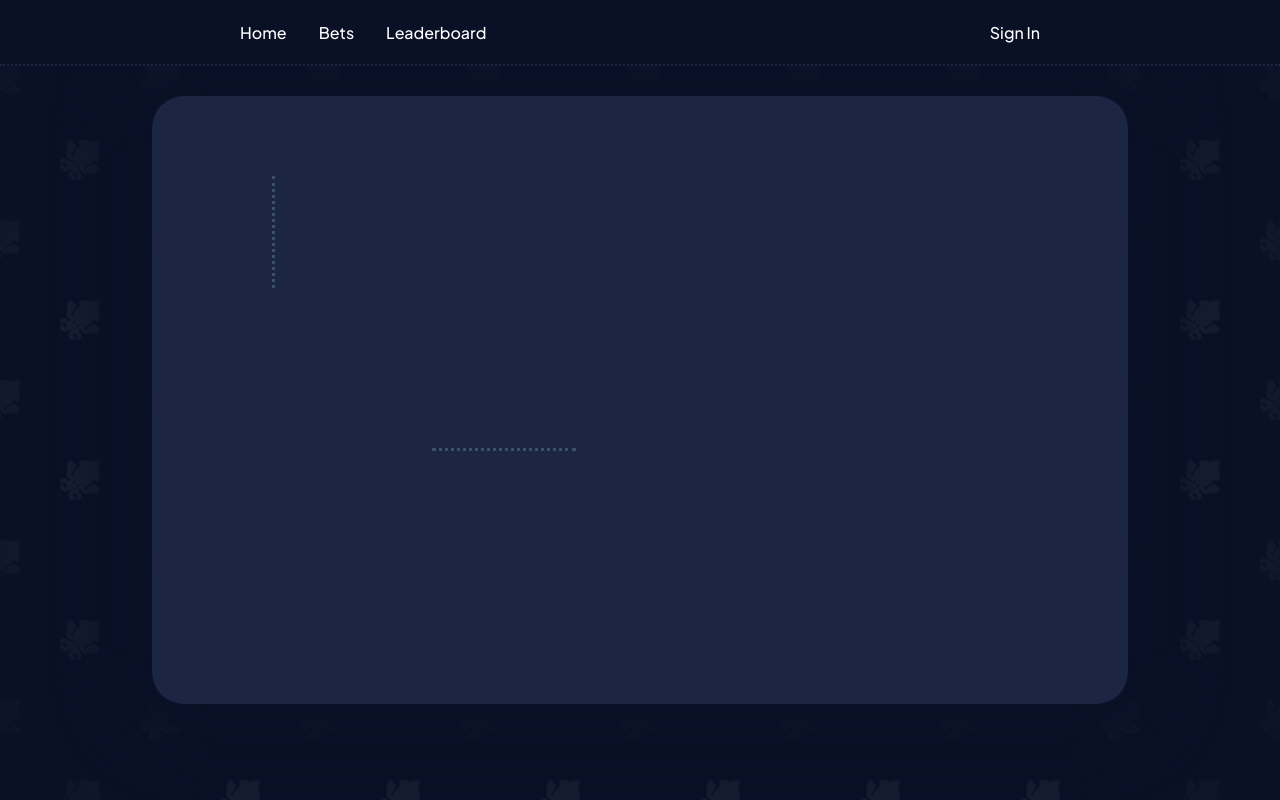
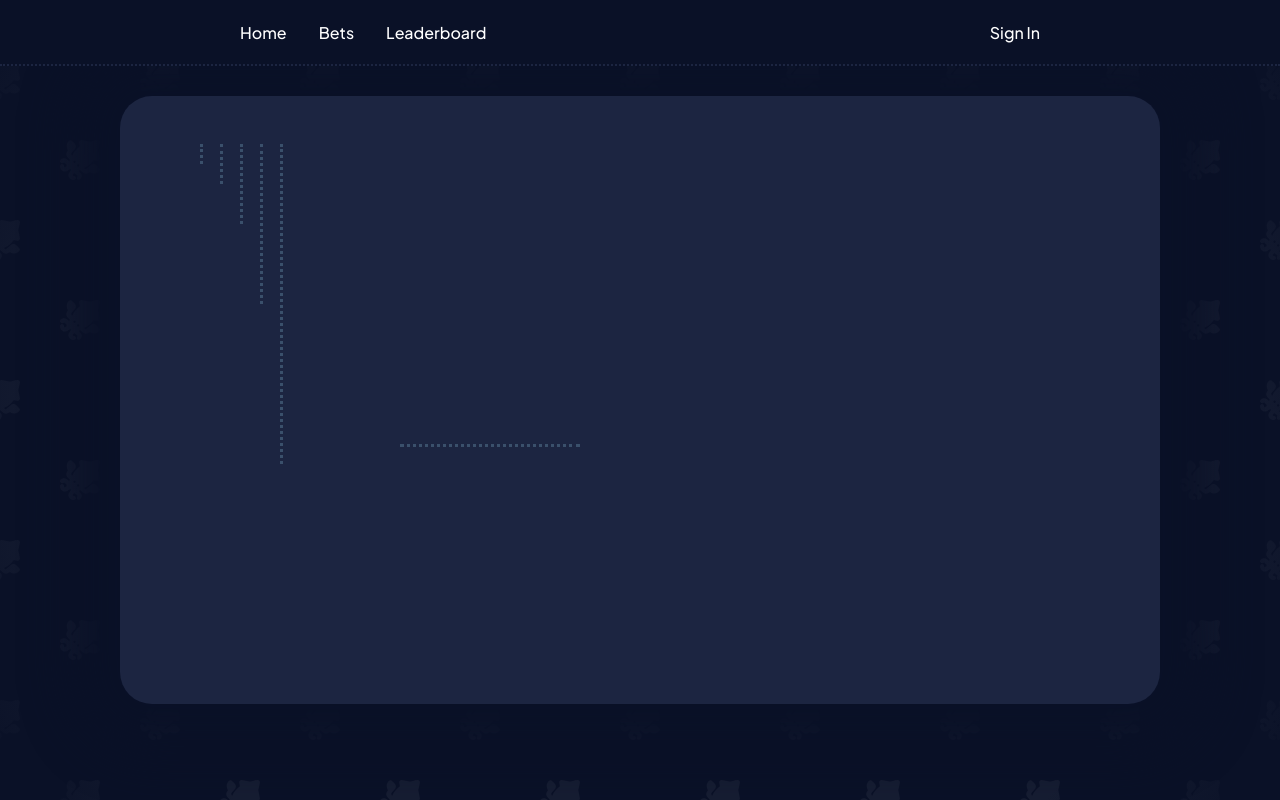
Before and after one commit to JustCookieDough/pokemania, a Flask app: page / in a window 1280 px wide. Run offline with Flask 3, Linux system fonts and the light colour scheme; some libraries are stand-ins or nearby versions.

Commit message:
minor fixes

```diff
--- a/src/app.py
+++ b/src/app.py
@@ -99,9 +99,9 @@ def createEmptyMatchTreeWithGivenDepth(depth: int) -> Bracket:
 
 @app.route("/")
 def index():
-    # current display is 560x320 units (1 unit = 1/10 of a rem)
+    # current display is 480x256 units (1 unit = .125rem = 2px w/ default rem size) [it accepts floats so if you wanna get pixel precise .5s'll getcha there]
 
-    return render_template('index.jinja', vert_lines=[Line(20, 50, 70)], hori_lines=[Line(120, 150, 90)])
+    return render_template('index.jinja', vert_lines=[Line(20, 0, 10), Line(30, 0, 20), Line(40, 0, 40), Line(50, 0, 80), Line(60, 0, 160)], hori_lines=[Line(120, 150, 90)])
 
 class Line():
     x: float
@@ -112,6 +112,8 @@ class Line():
         self.x = x
         self.y = y
         self.size = size
+
+# build out an editor for making brackets (or at least a code editor with live preview and qol features)
 
 # endregion
 
@@ -524,8 +526,9 @@ def bracketmaster_update_competitors(id):
 
     return redirect(url_for("bracketmaster_edit_competitors", id=id))
 
-
 # not a now feature
+# https://anseki.github.io/leader-line/
+# https://anseki.github.io/plain-draggable/
 # @app.route("/bracketmaster/manage_bracket/<int:id>/build")
 # @login_required
 # def bracketmaster_build_bracket(id):
--- a/src/static/styles.css
+++ b/src/static/styles.css
@@ -13,6 +13,8 @@
     font-size: medium;
     font-family: "Plus Jakarta Sans", "Helvetica", sans-serif;
     font-weight: 500;
+
+    font-size: 16px;
 }
 
 a {
@@ -646,19 +648,20 @@ select {
 }
 
 .bracket-box {
-    width: 56rem;
+    width: 60rem;
     height: 32rem;
+    position: relative;
 }
 
 .bracket-vert-line {
-    position: relative;
+    position: absolute;
     border-left: dotted;
     border-color: var(--midtone);
     width: 0;
 }
 
 .bracket-hori-line {
-    position: relative;
+    position: absolute;
     border-top: dotted;
     border-color: var(--midtone);
     height: 0;
--- a/src/templates/index.jinja
+++ b/src/templates/index.jinja
@@ -5,10 +5,10 @@
 {% block content %}
 <div class="bracket-box">
     {% for line in vert_lines %}
-        <div class="bracket-vert-line" style="top:{{ line.x/10 }}rem;left:{{ line.y/10 }}rem;height:{{ line.size/10 }}rem;"></div>  {# dividing by 10 to make nicer unit sizes #}
+        <div class="bracket-vert-line" style="left:{{ line.x/8 }}rem;top:{{ line.y/8 }}rem;height:{{ line.size/8 }}rem;"></div>  {# dividing by 8 to make nicer unit sizes #}
     {% endfor %}
     {% for line in hori_lines %}
-        <div class="bracket-hori-line" style="top:{{ line.x/10 }}rem;left:{{ line.y/10 }}rem;width:{{ line.size/10 }}rem;"></div>  {# dividing by 10 to make nicer unit sizes #}
+        <div class="bracket-hori-line" style="left:{{ line.x/8 }}rem;top:{{ line.y/8 }}rem;width:{{ line.size/8 }}rem;"></div>  {# dividing by 8 to make nicer unit sizes #}
     {% endfor %}
 </div>
 {% endblock content %}
```
